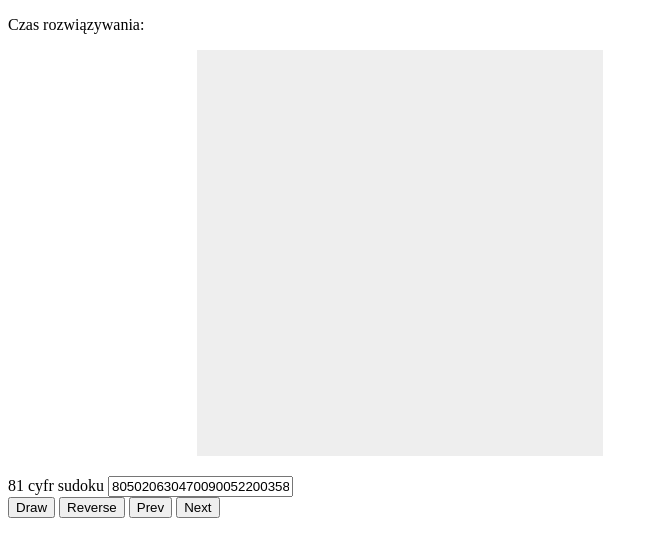
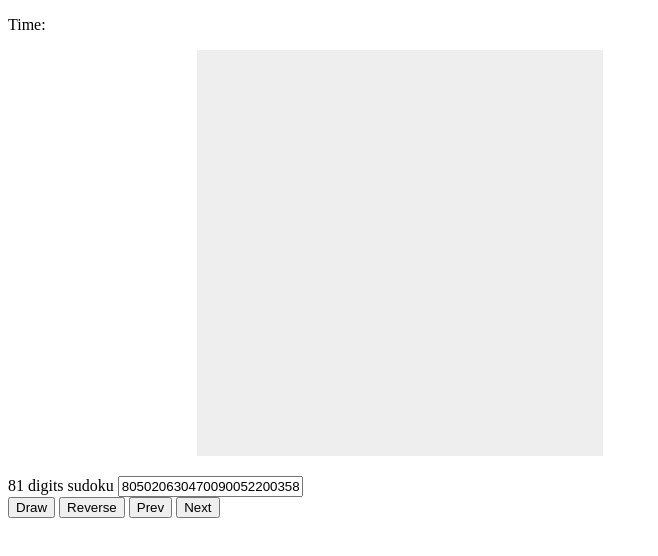
Before and after one commit to jakubszalaty/sudoku_astar, an Electron app: page index.html in a window 800 px wide. Shown: the whole page, without its empty margins (0-658 px from the left). Drawn offline with Linux system fonts and the light colour scheme.

Commit message:
add scrennshot; transalte to eng

```diff
--- a/index.html
+++ b/index.html
@@ -13,14 +13,14 @@
     </style>
   </head>
   <body>
-    <p> Czas rozwiązywania: <span id="time"></span> <span id="step"></span></p>
+    <p> Time: <span id="time"></span> <span id="step"></span></p>
     <canvas id="sudoku" width="406" height="406"></canvas>
     <!-- <canvas id="sudoku"></canvas> -->
 
     <div style="margin-top: 20px;">
 
       <div>
-        <label for="data">81 cyfr sudoku</label>
+        <label for="data">81 digits sudoku</label>
         <input id="data" type="text" value="805020630470090052200358004047902500001407026026100047030249710104073200750000403">
       </div>
 
--- a/renderer.js
+++ b/renderer.js
@@ -19,12 +19,12 @@
 let baseTxtX = 15
 let baseTxtY = 34
 
-let canvas = document.getElementById("sudoku")
+let canvas = document.getElementById('sudoku')
 
 // canvas.style.width = (bw + 1) + 'px';
 // canvas.style.height = (bh + 1) + 'px';
 
-let context = canvas.getContext("2d")
+let context = canvas.getContext('2d')
 
 
 
@@ -33,7 +33,7 @@
 
 function findSolutionSudoku(string){
   if(!string)
-    alert('Musisz podać string!')
+    alert('You have to pass string!')
 
   let time = new Date()
   let state = new SudokuState(string)
@@ -76,7 +76,7 @@
       context.lineTo(bw + p, 0.5 + x + p)
   }
   context.lineWidth=1
-  context.strokeStyle = "black"
+  context.strokeStyle = 'black'
   context.stroke()
 
 
@@ -95,10 +95,10 @@
   context.moveTo(0,canvas.height*2/3)
   context.lineTo(canvas.width,canvas.height*2/3)
 
-  context.strokeStyle = "black"
+  context.strokeStyle = 'black'
   context.stroke()
 
-  context.font = "30px Arial"
+  context.font = '30px Arial'
 
   // uzupelnianie wartoscami array
   // sudokuArray = []
```
Also changed, not shown: LICENSE.md (deleted), README.md, Screenshot.png (added).
